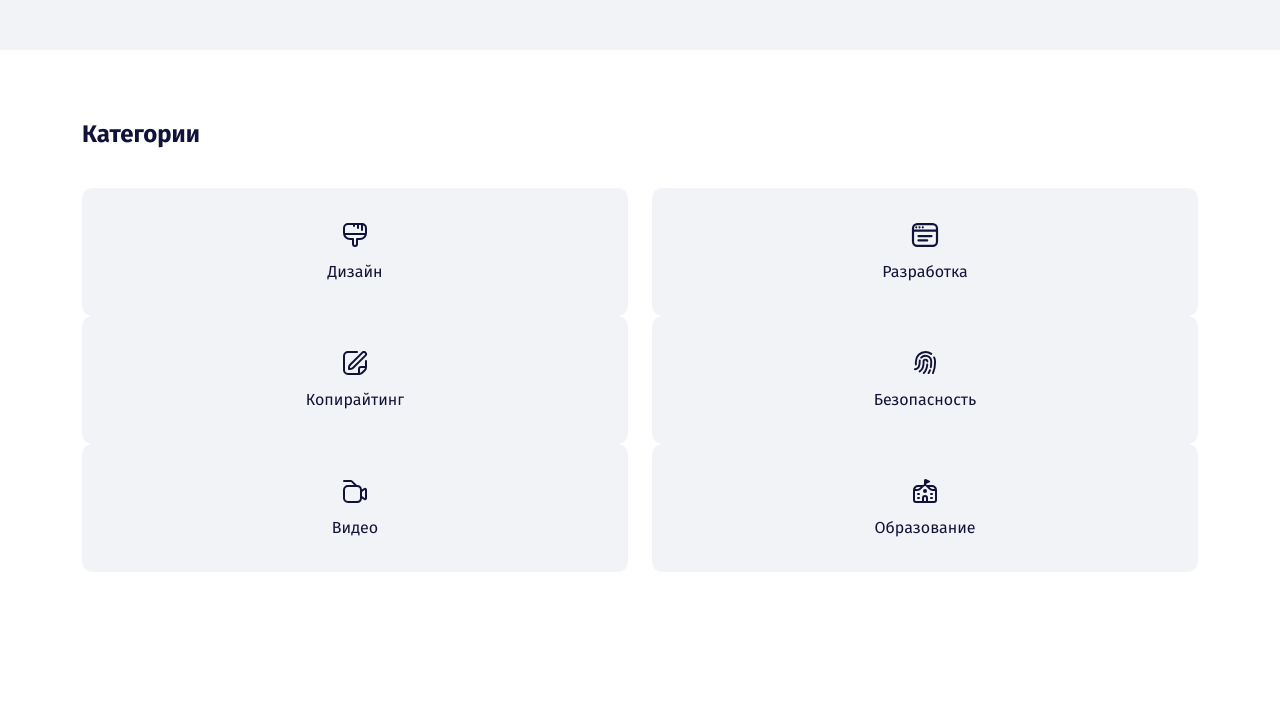
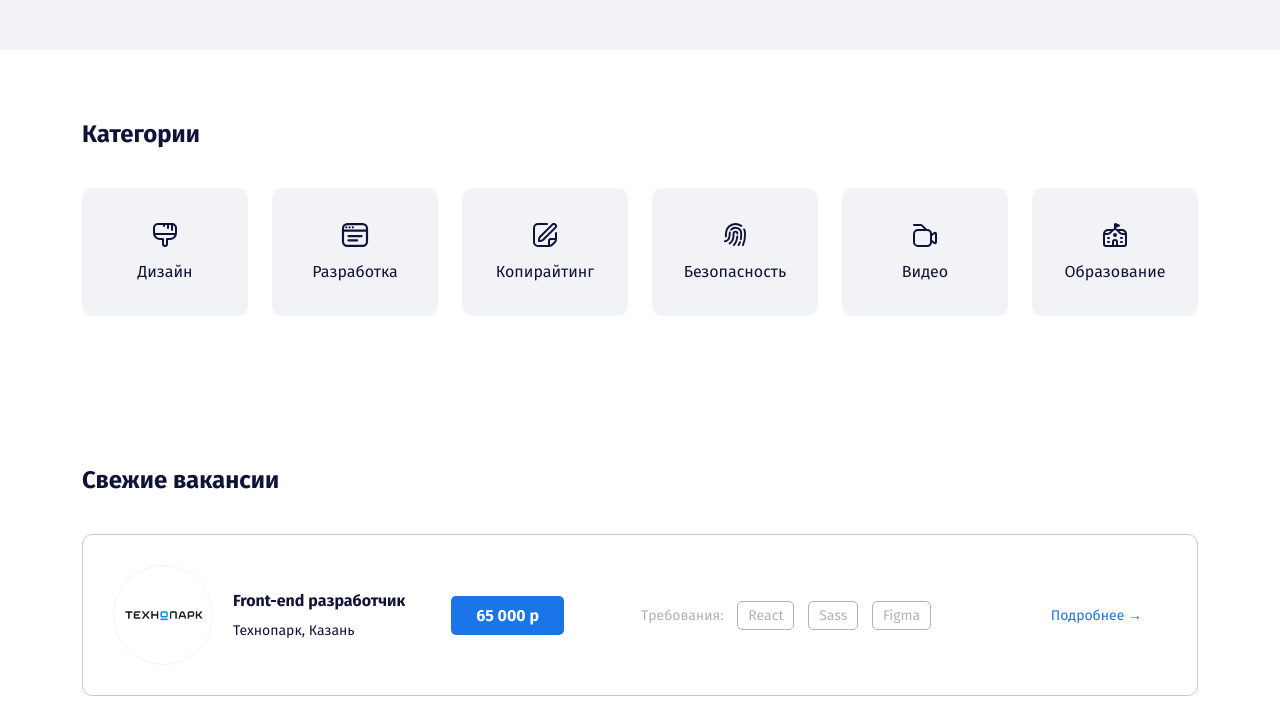
Before and after one commit to Floia329/findyourjobs, a plain HTML site: page index.html in a window 1280 px wide. Shown: the part 691-1406 px from the top of the page. Drawn offline with Linux system fonts and the light colour scheme.

Commit message:
Add files via upload

```diff
--- a/index.html
+++ b/index.html
@@ -1,5 +1,5 @@
 <!DOCTYPE html>
-<html lang="en">
+<html lang="ru">
 <head>
   <meta charset="UTF-8">
   <meta http-equiv="X-UA-Compatible" content="IE=edge">
@@ -75,7 +75,7 @@
     <div class="container">
       <h2 class="section-title">Категории</h2>
       <div class="row">
-        <div class="col">
+        <div class="col-2">
           <a href="#" class="card d-flex flex-column align-items-center">
             <svg height="24" class="card-icon">
               <use xlink:href="img/icons.svg#brush"></use>
@@ -84,8 +84,8 @@
             <!-- /.card-text --></a>
           <!-- /.card -->
         </div>
-        <!-- /.col -->
-        <div class="col">
+        <!-- /.col-2 -->
+        <div class="col-2">
           <a href="#" class="card d-flex flex-column align-items-center">
             <svg height="24" class="card-icon">
               <use xlink:href="img/icons.svg#browser"></use>
@@ -94,8 +94,8 @@
             <!-- /.card-text --></a>
           <!-- /.card -->
         </div>
-        <!-- /.col -->
-        <div class="col">
+        <!-- /.col-2 -->
+        <div class="col-2">
           <a href="#" class="card d-flex flex-column align-items-center">
             <svg height="24" class="card-icon">
               <use xlink:href="img/icons.svg#edit"></use>
@@ -104,8 +104,8 @@
             <!-- /.card-text --></a>
           <!-- /.card -->
         </div>
-        <!-- /.col -->
-        <div class="col">
+        <!-- /.col-2 -->
+        <div class="col-2">
           <a href="#" class="card d-flex flex-column align-items-center">
             <svg height="24" class="card-icon">
               <use xlink:href="img/icons.svg#fingerprint"></use>
@@ -114,8 +114,8 @@
             <!-- /.card-text --></a>
           <!-- /.card -->
         </div>
-        <!-- /.col -->
-        <div class="col">
+        <!-- /.col-2 -->
+        <div class="col-2">
           <a href="#" class="card d-flex flex-column align-items-center">
             <svg height="24" class="card-icon">
               <use xlink:href="img/icons.svg#camera"></use>
@@ -124,8 +124,8 @@
             <!-- /.card-text --></a>
           <!-- /.card -->
         </div>
-        <!-- /.col -->
-        <div class="col">
+        <!-- /.col-2 -->
+        <div class="col-2">
           <a href="#" class="card d-flex flex-column align-items-center">
             <svg height="24" class="card-icon">
               <use xlink:href="img/icons.svg#school"></use>
@@ -134,7 +134,7 @@
             <!-- /.card-text --></a>
           <!-- /.card -->
         </div>
-        <!-- /.col -->
+        <!-- /.col-2 -->
       </div>
       <!-- /.row -->
     </div>
```
